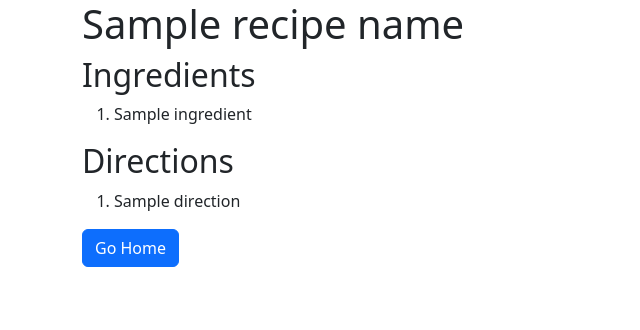
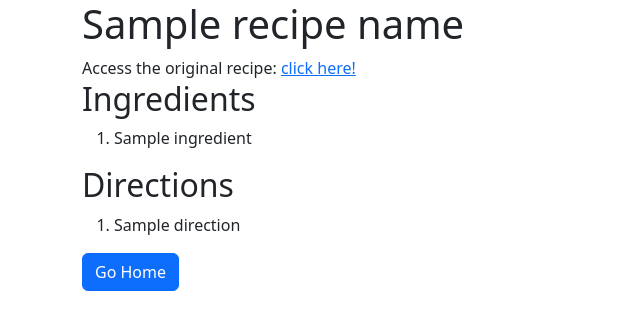
Before and after one commit to pkepley/recipe-site, a Flask app: template templates/recipe.html in a window 1280 px wide. Shown: the top 330 px of the page, without its empty margins (0-640 px from the left). Run offline with Flask 2, Linux system fonts and the light colour scheme; the template is opened without the code that fills it: most values are stand-ins (such as "Sample title", 1, 10 or a date in 2020); some libraries are stand-ins or nearby versions.

Commit message:
add source_url when displaying recipe

```diff
--- a/templates/recipe.html
+++ b/templates/recipe.html
@@ -7,6 +7,13 @@
   <body onload="onLoadPage()">
     <div class="container">
     <h1> {{recipe_name}} </h1>
+
+    {% if source_url != "" %}
+    <div id="source_url">
+      Access the original recipe: <a href="{{source_url}}">click here!</a>
+    </div>
+    {% endif %}
+
     <h2> Ingredients </h2>
     <div id="ingredient_div">
       <ol>
@@ -25,6 +32,7 @@
       </ol>
     </div>
 
+
     <div>
       <button class="btn btn-primary" onclick="window.location.href='/recipe-site/'"> <i class="bi bi-house-fill"></i> Go Home</button>
     </div>
```
